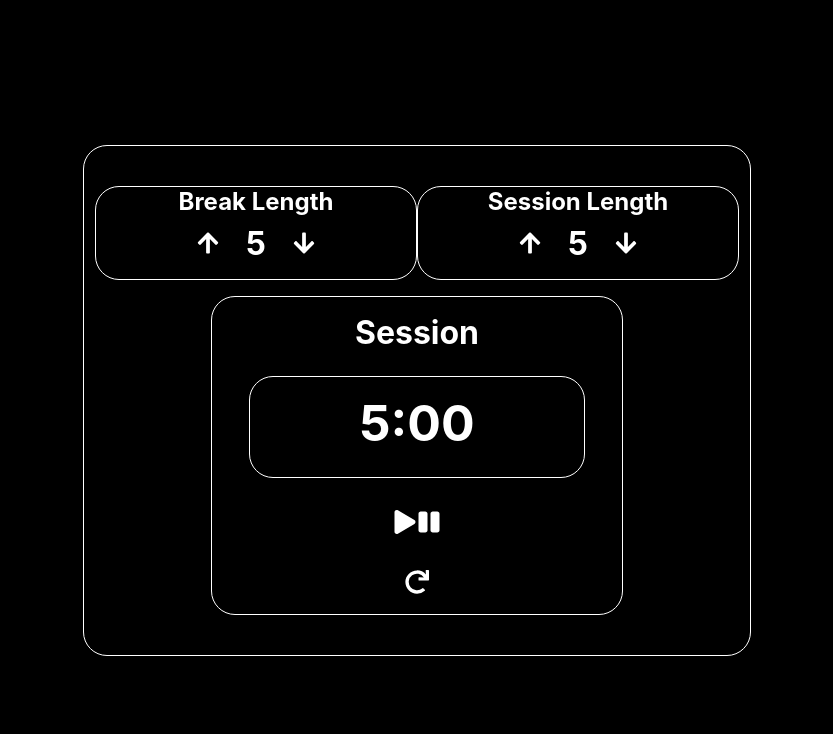
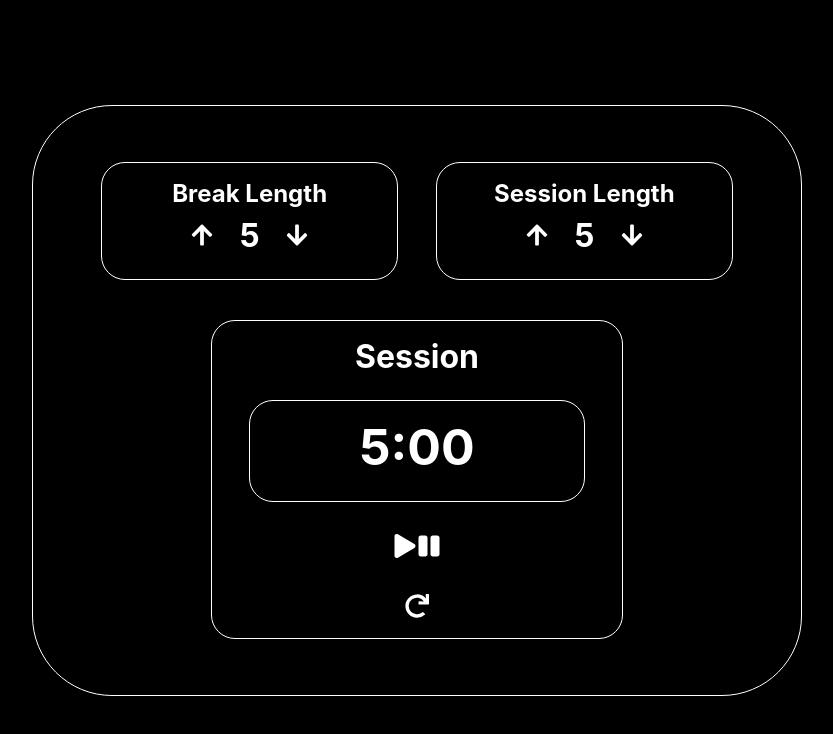
Before and after one commit to brandmch/Timer, a React (Create React App) app: page / in a window 1280 px wide. Shown: the top 734 px of the page, without its empty margins (223-1056 px from the left). Built offline with nearby package versions, Linux system fonts and the light colour scheme.

Commit message:
some css

```diff
--- a/src/App.css
+++ b/src/App.css
@@ -21,9 +21,10 @@
 .stopwatch {
   width: 50vw;
   display: flex;
+  border-radius: 10vh;
   flex-direction: column;
   align-items: center;
-  padding: 5vh 1vw 5vh 1vw;
+  padding: 7vh 5vw 7vh 5vw;
 }
 
 .adjustment-container {
@@ -46,16 +47,21 @@
 }
 
 .break-length-container {
-  width: 25vw;
+  padding: 2vh 0.5vw 1vh 0.5vw;
+  width: 22vw;
+  margin-right: 1.5vw;
 }
 
 .session-length-container {
-  width: 25vw;
+  padding: 2vh 0.5vw 1vh 0.5vw;
+  margin-left: 1.5vw;
+  width: 22vw;
 }
 
 .timer-container {
   width: 30vw;
   padding: 2vh 1vw 2vh 1vw;
+  margin-top: 3vh;
 }
 
 .timer {
```
